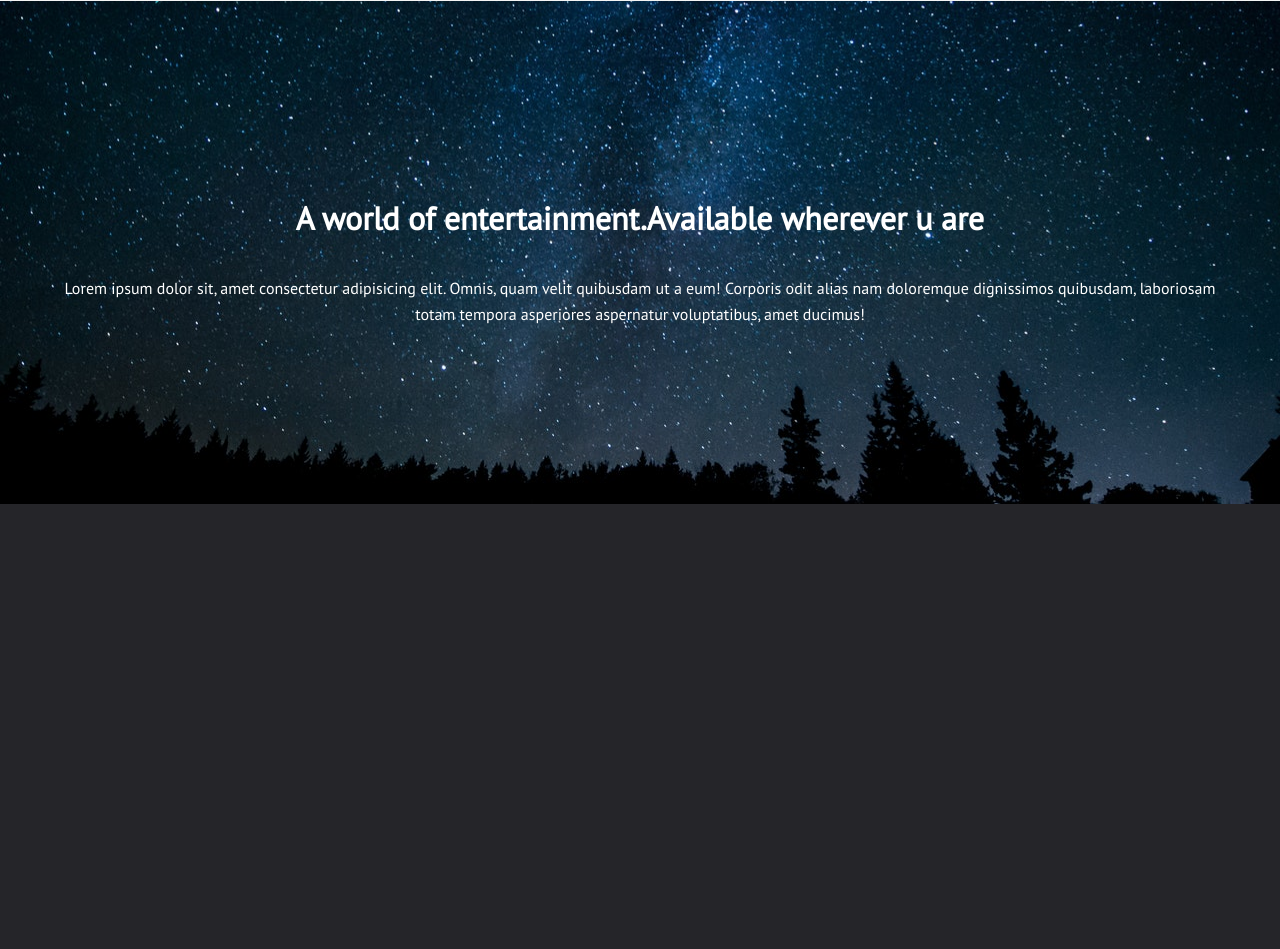
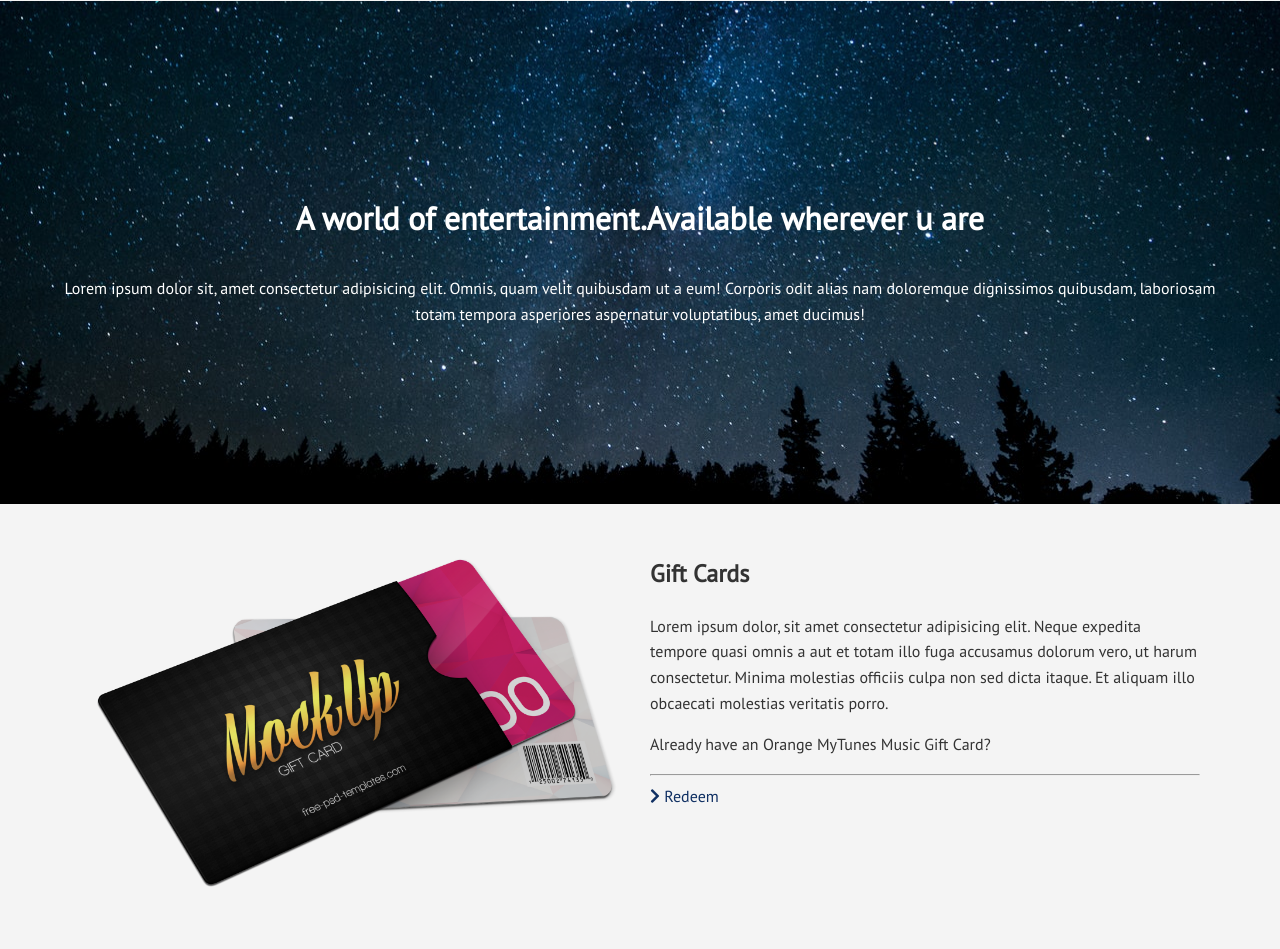
Before and after one commit to codinggrl/Landing, a plain HTML site: page index.html in a window 1280 px wide. Shown: the part 3289-4238 px from the top of the page. Before the commit the page ends 3793 px from the top, so only its background shows below. Drawn offline with nearby package versions, Linux system fonts and the light colour scheme; a script that the page names is missing.

Commit message:
Gift card section

```diff
--- a/css/style.css
+++ b/css/style.css
@@ -41,6 +41,13 @@ a {
 section#entertainment {
   background: url(../img/section-bg.jpg) no-repeat bottom/cover;
   padding: 10rem 0;
+}
+
+.gift-cards {
+  display: grid;
+  grid-gap: 20px;
+  grid-template-columns: 1fr 1fr;
+  text-align: left;
 }
 
 /* Showcase */
--- a/index.html
+++ b/index.html
@@ -83,8 +83,30 @@
 </section>
 
 <!-- Gifty Card -->
+<section id="gift-cards" class="section bg-light">
+    <div class="container">
+      <div class="gift-cards">
+        <div>
+          <img src="img/cards.png" alt="">
+        </div>
+        <div>
+          <h2>Gift Cards</h2>
+          <p>
+            Lorem ipsum dolor, sit amet consectetur adipisicing elit. Neque expedita tempore quasi omnis a aut et totam illo fuga accusamus
+            dolorum vero, ut harum consectetur. Minima molestias officiis culpa non sed dicta itaque. Et aliquam illo obcaecati
+            molestias veritatis porro.
+          </p>
+          <p>Already have an Orange MyTunes Music Gift Card?</p>
+          <hr>
+          <a href="#" class="text-secondary">
+            <i class="fas fa-chevron-right"></i> Redeem
+          </a>
+        </div>
+      </div>
+    </div>
+  </section>
+
 <!-- Footer -->
-
 
 
     <script src="http://code.jquery.com/jquery-3.5.1.min.js" integrity="sha256-9/aliU8dGd2tb6OSsuzixeV4y/faTqgFtohetphbbj0=" crossorigin="anonymous"></script>
```
